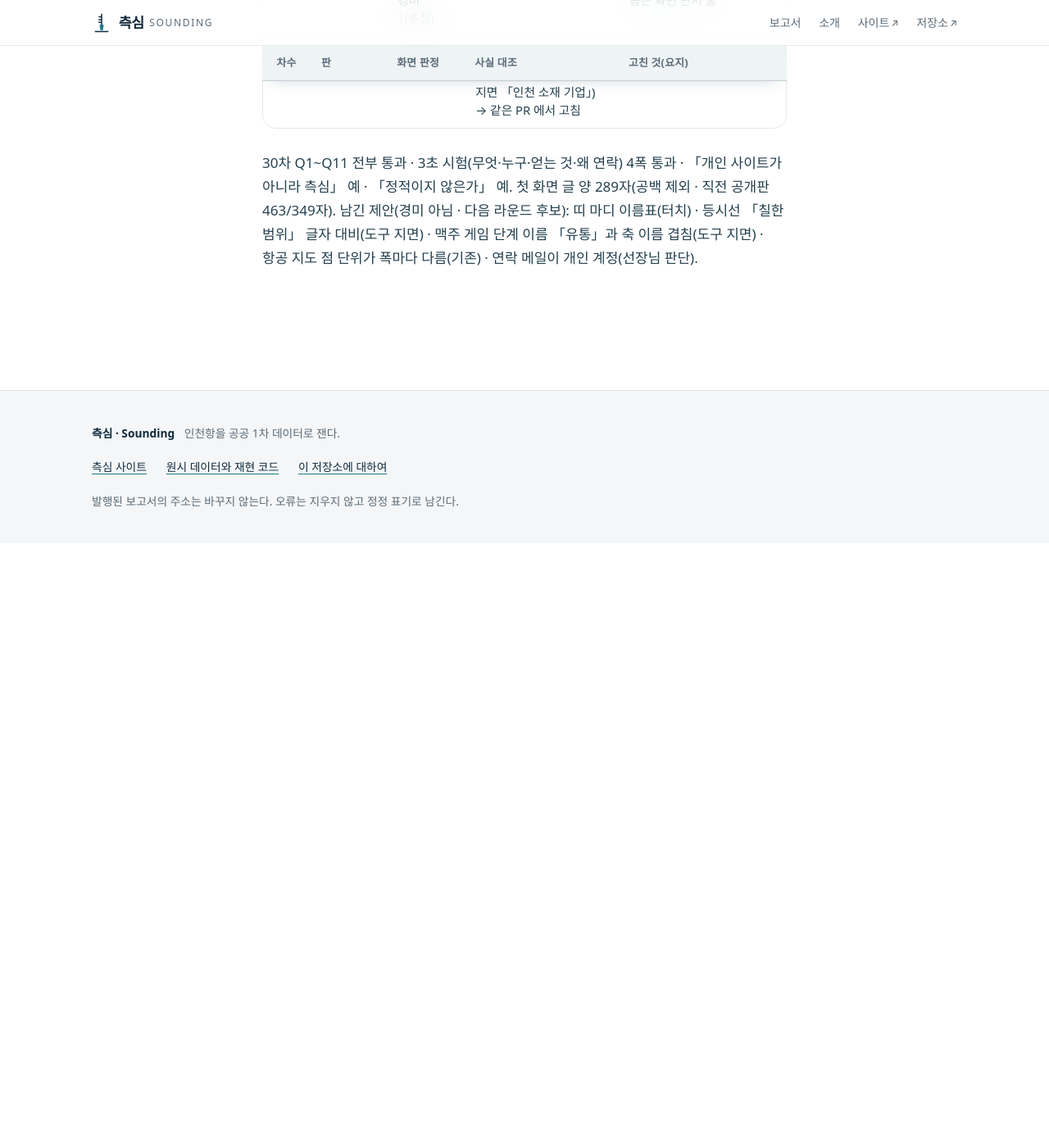
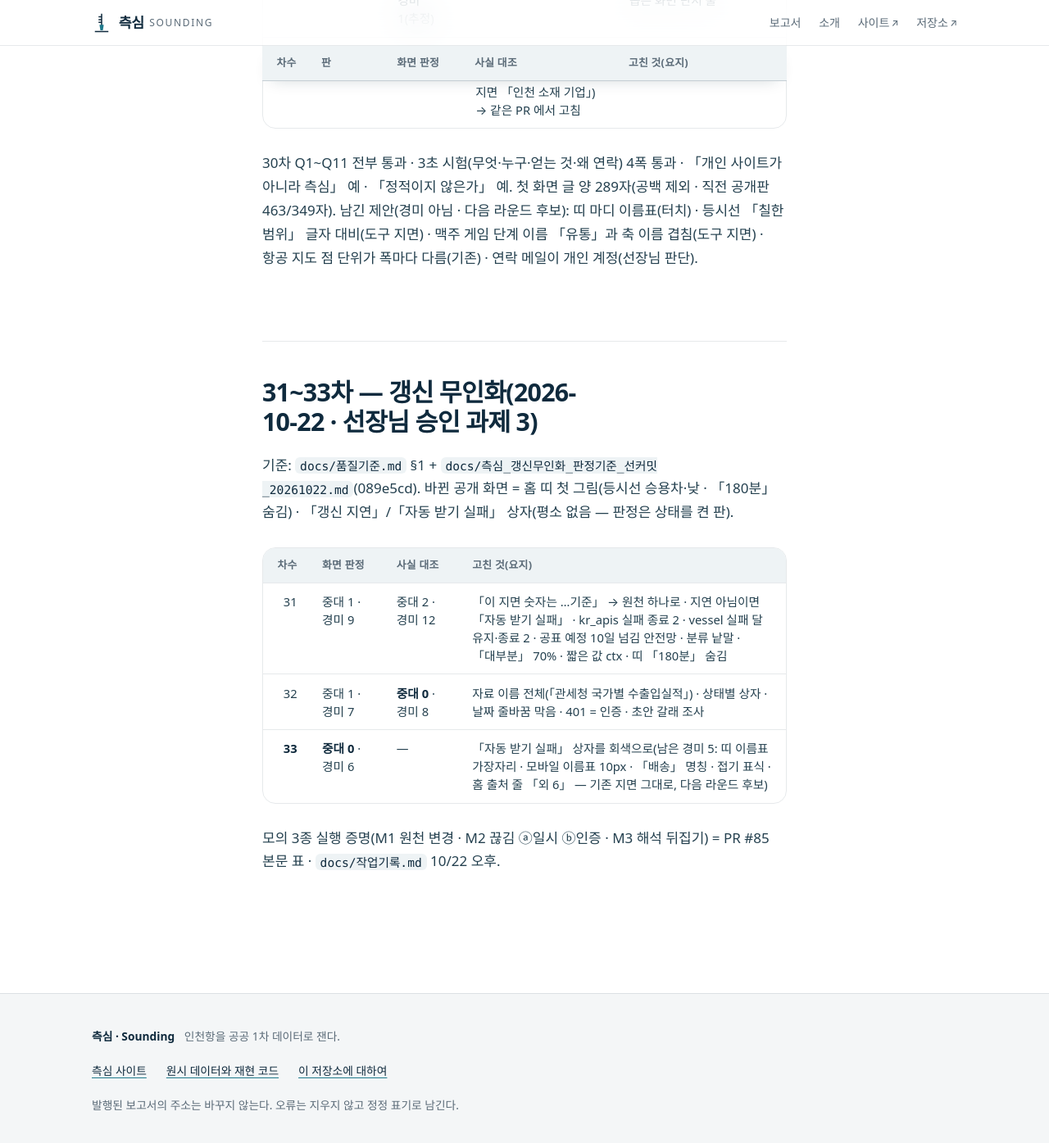
Before and after one commit to jisangj03-dev/incheon-port-analysis, a Jekyll site: the page built from docs/채점표_20261020.md, in a window 1280 px wide and 1400 px high, scrolled down 11108 px. Shown: the top 1395 px of the window at 82% size. Built offline with Jekyll 4.4.1, drawn with Linux system fonts in a browser that asks for light colours; some web fonts are replaced; our own code applies the rules of GitHub Pages for plain Markdown files; before the commit the page ends 11771 px from its top, so only the background shows below that.

Commit message:
채점표 31~33차 — 갱신 무인화 독립 판정(화면 33차 중대 0 · 사실 32차 중대 0)
Co-Authored-By: Claude Opus 5.5 <noreply@anthropic.com>
Claude-Session: https://claude.ai/code/session_01L59oEoiMW7KHoJRFFkcN4Q

```diff
--- a/docs/채점표_20261020.md
+++ b/docs/채점표_20261020.md
@@ -149,3 +149,15 @@
 
 30차 Q1~Q11 전부 통과 · 3초 시험(무엇·누구·얻는 것·왜 연락) 4폭 통과 · 「개인 사이트가 아니라 측심」 예 · 「정적이지 않은가」 예. 첫 화면 글 양 289자(공백 제외 · 직전 공개판 463/349자).
 남긴 제안(경미 아님 · 다음 라운드 후보): 띠 마디 이름표(터치) · 등시선 「칠한 범위」 글자 대비(도구 지면) · 맥주 게임 단계 이름 「유통」과 축 이름 겹침(도구 지면) · 항공 지도 점 단위가 폭마다 다름(기존) · 연락 메일이 개인 계정(선장님 판단).
+
+## 31~33차 — 갱신 무인화(2026-10-22 · 선장님 승인 과제 3)
+
+기준: `docs/품질기준.md` §1 + `docs/측심_갱신무인화_판정기준_선커밋_20261022.md`(089e5cd). 바뀐 공개 화면 = 홈 띠 첫 그림(등시선 승용차·낮 · 「180분」 숨김) · 「갱신 지연」/「자동 받기 실패」 상자(평소 없음 — 판정은 상태를 켠 판).
+
+| 차수 | 화면 판정 | 사실 대조 | 고친 것(요지) |
+|---|---|---|---|
+| 31 | 중대 1 · 경미 9 | 중대 2 · 경미 12 | 「이 지면 숫자는 …기준」 → 원천 하나로 · 지연 아님이면 「자동 받기 실패」 · kr_apis 실패 종료 2 · vessel 실패 달 유지·종료 2 · 공표 예정 10일 넘김 안전망 · 분류 낱말 · 「대부분」 70% · 짧은 값 ctx · 띠 「180분」 숨김 |
+| 32 | 중대 1 · 경미 7 | **중대 0** · 경미 8 | 자료 이름 전체(「관세청 국가별 수출입실적」) · 상태별 상자 · 날짜 줄바꿈 막음 · 401 = 인증 · 초안 갈래 조사 |
+| **33** | **중대 0** · 경미 6 | — | 「자동 받기 실패」 상자를 회색으로(남은 경미 5: 띠 이름표 가장자리 · 모바일 이름표 10px · 「배송」 명칭 · 접기 표식 · 홈 출처 줄 「외 6」 — 기존 지면 그대로, 다음 라운드 후보) |
+
+모의 3종 실행 증명(M1 원천 변경 · M2 끊김 ⓐ일시 ⓑ인증 · M3 해석 뒤집기) = PR #85 본문 표 · `docs/작업기록.md` 10/22 오후.
```
